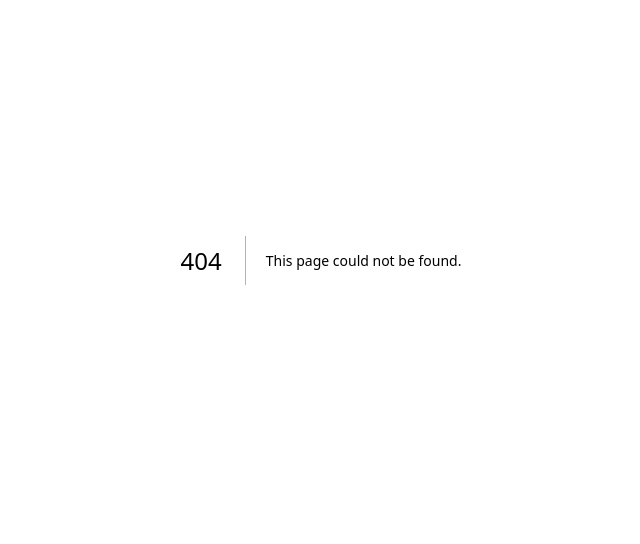
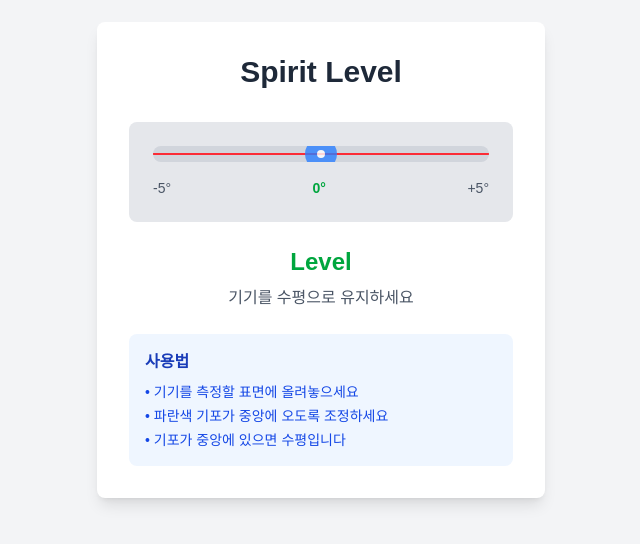
Before and after one commit to qja0707/SIMPLE, a Next.js app: page /spirit-level in a window 1280 px wide. Before the commit this address had no page. Shown: the part 140-684 px from the top of the page, without its empty margins (319-959 px from the left). Built offline with nearby package versions, Linux system fonts and the light colour scheme.

Commit message:
feat: add level page

```diff
--- a/src/app/page.tsx
+++ b/src/app/page.tsx
@@ -1,103 +1,5 @@
-import Image from "next/image";
+import { redirect } from 'next/navigation'
 
 export default function Home() {
-  return (
-    <div className="font-sans grid grid-rows-[20px_1fr_20px] items-center justify-items-center min-h-screen p-8 pb-20 gap-16 sm:p-20">
-      <main className="flex flex-col gap-[32px] row-start-2 items-center sm:items-start">
-        <Image
-          className="dark:invert"
-          src="/next.svg"
-          alt="Next.js logo"
-          width={180}
-          height={38}
-          priority
-        />
-        <ol className="font-mono list-inside list-decimal text-sm/6 text-center sm:text-left">
-          <li className="mb-2 tracking-[-.01em]">
-            Get started by editing{" "}
-            <code className="bg-black/[.05] dark:bg-white/[.06] font-mono font-semibold px-1 py-0.5 rounded">
-              src/app/page.tsx
-            </code>
-            .
-          </li>
-          <li className="tracking-[-.01em]">
-            Save and see your changes instantly.
-          </li>
-        </ol>
-
-        <div className="flex gap-4 items-center flex-col sm:flex-row">
-          <a
-            className="rounded-full border border-solid border-transparent transition-colors flex items-center justify-center bg-foreground text-background gap-2 hover:bg-[#383838] dark:hover:bg-[#ccc] font-medium text-sm sm:text-base h-10 sm:h-12 px-4 sm:px-5 sm:w-auto"
-            href="https://vercel.com/new?utm_source=create-next-app&utm_medium=appdir-template-tw&utm_campaign=create-next-app"
-            target="_blank"
-            rel="noopener noreferrer"
-          >
-            <Image
-              className="dark:invert"
-              src="/vercel.svg"
-              alt="Vercel logomark"
-              width={20}
-              height={20}
-            />
-            Deploy now
-          </a>
-          <a
-            className="rounded-full border border-solid border-black/[.08] dark:border-white/[.145] transition-colors flex items-center justify-center hover:bg-[#f2f2f2] dark:hover:bg-[#1a1a1a] hover:border-transparent font-medium text-sm sm:text-base h-10 sm:h-12 px-4 sm:px-5 w-full sm:w-auto md:w-[158px]"
-            href="https://nextjs.org/docs?utm_source=create-next-app&utm_medium=appdir-template-tw&utm_campaign=create-next-app"
-            target="_blank"
-            rel="noopener noreferrer"
-          >
-            Read our docs
-          </a>
-        </div>
-      </main>
-      <footer className="row-start-3 flex gap-[24px] flex-wrap items-center justify-center">
-        <a
-          className="flex items-center gap-2 hover:underline hover:underline-offset-4"
-          href="https://nextjs.org/learn?utm_source=create-next-app&utm_medium=appdir-template-tw&utm_campaign=create-next-app"
-          target="_blank"
-          rel="noopener noreferrer"
-        >
-          <Image
-            aria-hidden
-            src="/file.svg"
-            alt="File icon"
-            width={16}
-            height={16}
-          />
-          Learn
-        </a>
-        <a
-          className="flex items-center gap-2 hover:underline hover:underline-offset-4"
-          href="https://vercel.com/templates?framework=next.js&utm_source=create-next-app&utm_medium=appdir-template-tw&utm_campaign=create-next-app"
-          target="_blank"
-          rel="noopener noreferrer"
-        >
-          <Image
-            aria-hidden
-            src="/window.svg"
-            alt="Window icon"
-            width={16}
-            height={16}
-          />
-          Examples
-        </a>
-        <a
-          className="flex items-center gap-2 hover:underline hover:underline-offset-4"
-          href="https://nextjs.org?utm_source=create-next-app&utm_medium=appdir-template-tw&utm_campaign=create-next-app"
-          target="_blank"
-          rel="noopener noreferrer"
-        >
-          <Image
-            aria-hidden
-            src="/globe.svg"
-            alt="Globe icon"
-            width={16}
-            height={16}
-          />
-          Go to nextjs.org →
-        </a>
-      </footer>
-    </div>
-  );
+  redirect('/spirit-level')
 }
--- /dev/null
+++ b/src/app/spirit-level/page.tsx
@@ -0,0 +1,53 @@
+export default function SpiritLevel() {
+  return (
+    <div className="min-h-screen bg-gray-100 flex items-center justify-center">
+      <div className="bg-white rounded-lg shadow-lg p-8 max-w-md w-full mx-4">
+        <h1 className="text-3xl font-bold text-center mb-8 text-gray-800">
+          Spirit Level
+        </h1>
+
+        <div className="space-y-6">
+          {/* 수평계 시각화 */}
+          <div className="bg-gray-200 rounded-lg p-6 relative">
+            <div className="w-full h-4 bg-gray-300 rounded-full relative overflow-hidden">
+              {/* 수평선 표시 */}
+              <div className="absolute top-1/2 left-0 right-0 h-0.5 bg-red-500 transform -translate-y-1/2"></div>
+
+              {/* 기포 시뮬레이션 */}
+              <div className="absolute top-1/2 left-1/2 w-8 h-8 bg-blue-500 rounded-full transform -translate-x-1/2 -translate-y-1/2 opacity-80">
+                <div className="absolute top-1/2 left-1/2 w-2 h-2 bg-white rounded-full transform -translate-x-1/2 -translate-y-1/2"></div>
+              </div>
+            </div>
+
+            {/* 각도 표시 */}
+            <div className="flex justify-between mt-4 text-sm text-gray-600">
+              <span>-5°</span>
+              <span className="font-bold text-green-600">0°</span>
+              <span>+5°</span>
+            </div>
+          </div>
+
+          {/* 상태 표시 */}
+          <div className="text-center">
+            <div className="text-2xl font-bold text-green-600 mb-2">
+              Level
+            </div>
+            <p className="text-gray-600">
+              기기를 수평으로 유지하세요
+            </p>
+          </div>
+
+          {/* 사용법 안내 */}
+          <div className="bg-blue-50 rounded-lg p-4">
+            <h3 className="font-semibold text-blue-800 mb-2">사용법</h3>
+            <ul className="text-sm text-blue-700 space-y-1">
+              <li>• 기기를 측정할 표면에 올려놓으세요</li>
+              <li>• 파란색 기포가 중앙에 오도록 조정하세요</li>
+              <li>• 기포가 중앙에 있으면 수평입니다</li>
+            </ul>
+          </div>
+        </div>
+      </div>
+    </div>
+  )
+}
```
